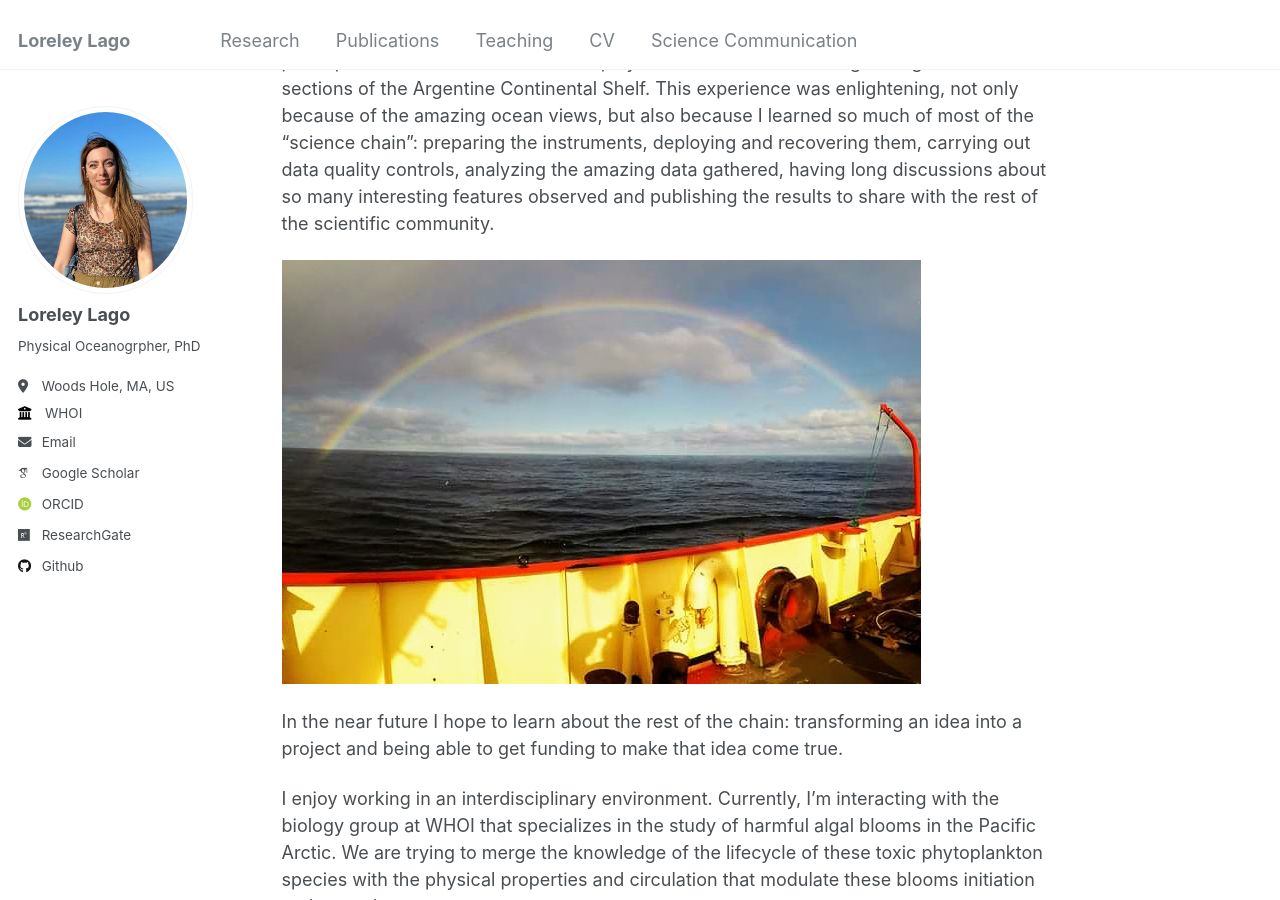
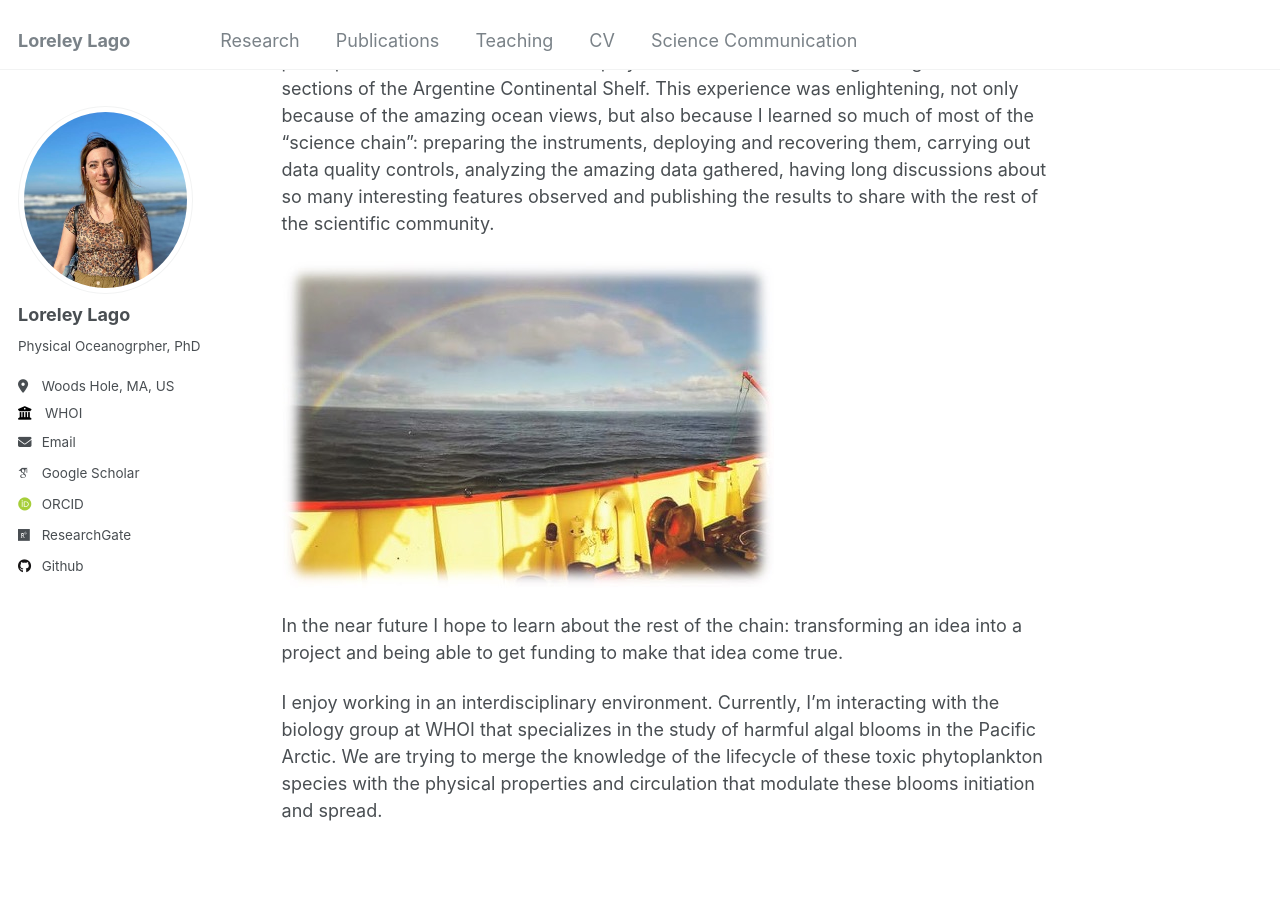
Before and after one commit to loreleylago/loreleylago.github.io, a Jekyll site: the page built from _pages/about.md, in a window 1280 px wide and 900 px high, scrolled down 966 px. Built offline with Jekyll 4.4.1, drawn with Linux system fonts in a browser that asks for light colours; some web fonts are replaced.

Commit message:
Update about.md

```diff
--- a/_pages/about.md
+++ b/_pages/about.md
@@ -19,7 +19,7 @@
 
 I had the unique opportunity to help collect the data I analyzed during my PhD. I participated in 3 cruises where we deployed and recovered moorings along different sections of the Argentine Continental Shelf. This experience was enlightening, not only because of the amazing ocean views, but also because I learned so much of most of the “science chain”: preparing the instruments, deploying and recovering them, carrying out data quality controls, analyzing the amazing data gathered, having long discussions about so many interesting features observed and publishing the results to share with the rest of the scientific community.
 
-![Cruise](https://loreleylago.github.io/files/rainbow cruise.jpg)
+![Cruise](https://loreleylago.github.io/files/cruise rainbow 2.jpg)
 
 In the near future I hope to learn about the rest of the chain: transforming an idea into a project and being able to get funding to make that idea come true.
 
```
